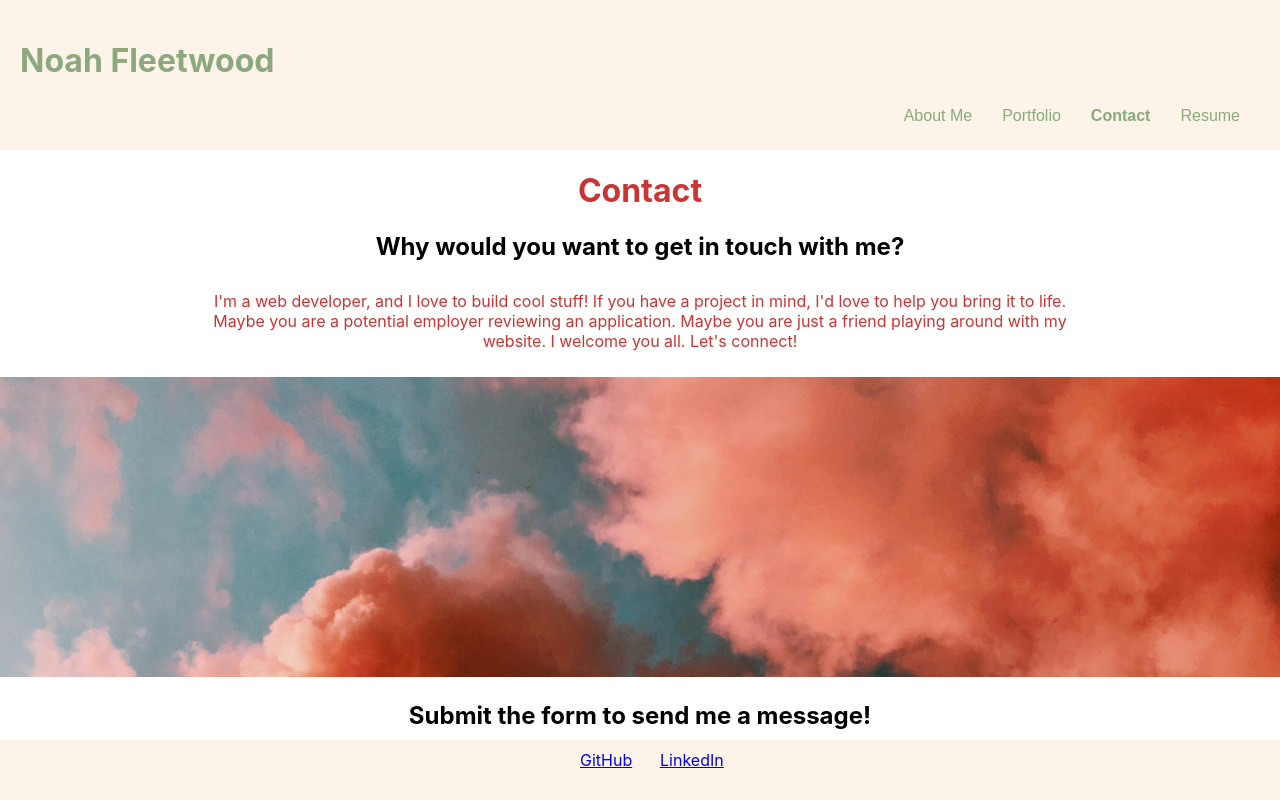
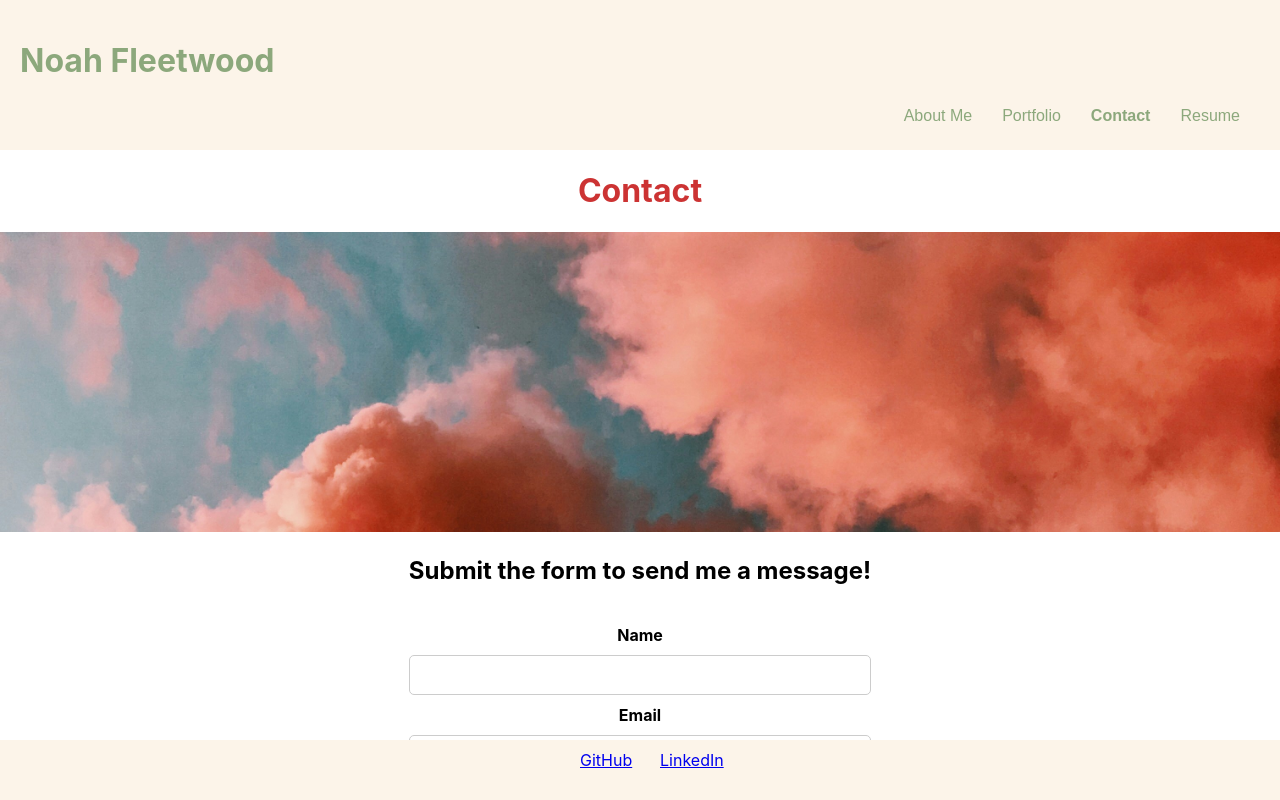
Before and after one commit to Noah-Wyche/react-portfolio, a React (Create React App) app: page / in a window 1280 px wide. Both pictures are taken after a click on the button "Contact". Shown: the top 800 px of the page. Built offline with nearby package versions, Linux system fonts and the light colour scheme.

Commit message:
I have finally gotten the email function of my website to function correctly. while there are many new features I want to put out I also want to get the live version to a working place.

```diff
--- a/package.json
+++ b/package.json
@@ -4,9 +4,12 @@
   "private": true,
   "homepage": "https://gleaming-cucurucho-914cd2.netlify.app/",
   "dependencies": {
+    "@emailjs/browser": "^4.3.3",
     "@testing-library/jest-dom": "^5.17.0",
     "@testing-library/react": "^13.4.0",
     "@testing-library/user-event": "^13.5.0",
+    "ejs": "^3.1.10",
+    "emailjs-com": "^3.2.0",
     "nodemailer": "^6.9.13",
     "react": "^18.2.0",
     "react-dom": "^18.2.0",
--- a/src/pages/Contact.css
+++ b/src/pages/Contact.css
@@ -4,12 +4,6 @@
 
 .ContactContent {
   color: #990000; /* Darker red text color */
-}
-
-.SillyAnswer {
-  color: #cc3333; /* Dark red text color */
-  padding: 10px 200px;
-
 }
 
 .ContactImage {
@@ -27,26 +21,19 @@
   display: flex;
   flex-direction: column;
   align-items: center;
-}
-
-.FormField {
-  margin-bottom: 20px;
-  display: flex;
-  flex-direction: column;
-  align-items: center;
-  width: 32%;
+  padding: 10px 200px;
 }
 
 label {
   display: flex;
   font-weight: bold;
-  margin-bottom: 5px;
-  align-self: flex-start;
+  margin: 10px;
 }
 
 .contactButton {
   width: 100px;
   padding: 10px;
+  margin-top: 20px;
   background-color: #cc3333; /* Dark red background color */
   color: white;
   border: none;
@@ -57,25 +44,27 @@
 input[type="text"],
 input[type="email"],
 textarea {
-  width: 100%;
+  width: 50%;
   padding: 10px;
   font-size: 16px;
   border: 1px solid #ccc;
   border-radius: 5px;
   resize: none; /* Disable textarea resizing */
+  display: flex;
+  flex-direction: column;
 }
 
 textarea {
   height: 200px; /* Set height for message box */
-  width: 200%;
+  width: 75%;
 }
 
-@media (max-width: 724px) {
-  .FormField {
-    width: 60%;
+@media (max-width: 1024px) {
+  .ContactForm {
+    padding: 10px;
   }
 
   textarea {
-    width: 130%;
+    width: 90%;
   }
 }
--- a/src/pages/Contact.js
+++ b/src/pages/Contact.js
@@ -1,95 +1,48 @@
-import React, { useState } from 'react';
 import './Contact.css';
-import Contactimage from '../assets/Images/contactBackground.jpg'
+import Contactimage from '../assets/Images/contactBackground.jpg';
+import React, { useRef } from 'react';
+import emailjs from '@emailjs/browser';
 
-const Contact = () => {
-  const [name, setName] = useState('');
-  const [email, setEmail] = useState('');
-  const [message, setMessage] = useState('');
-  const [errorMessage, setErrorMessage] = useState('');
+export const Contact = () => {
+  const form = useRef();
 
-  const handleFormSubmit = async (event) => {
-    event.preventDefault();
+  const sendEmail = (e) => {
+    e.preventDefault();
 
-    // Validate email
-    const isValidEmail = /\S+@\S+\.\S+/.test(email);
-    if (!isValidEmail) {
-      setErrorMessage('Invalid email address.');
-      return;
-    }
-
-    try {
-      // Send email
-      await fetch('/api/send-email', {
-        method: 'POST',
-        headers: {
-          'Content-Type': 'application/json',
+    emailjs
+      .sendForm(
+        'service_pcgq2hk',
+        'contact-form',
+        form.current,
+        'p9yAZ3Rqu_LCG-xH1'
+      )
+      .then(
+        () => {
+          console.log('SUCCESS!');
+          e.target.reset();
         },
-        body: JSON.stringify({ name, email, message }),
-      });
-
-      // Clear form fields after successful submission
-      setName('');
-      setEmail('');
-      setMessage('');
-
-      // Optionally, display a success message to the user
-      alert('Your message has been sent successfully!');
-    } catch (error) {
-      // Handle any errors
-      console.error('Failed to send email:', error);
-      setErrorMessage('Failed to send email. Please try again later.');
-    }
+        (error) => {
+          console.log('FAILED...', error.text);
+        },
+      );
   };
 
-
   return (
-    <div className="ContactContainer">
-      <h1 className="ContactTitle">Contact</h1>
-      <h2 className="SillyQuestion">Why would you want to get in touch with me?</h2>
-      <p className="SillyAnswer">
-        I'm a web developer, and I love to build cool stuff! If you have a project in mind, I'd love to help you bring it to life. Maybe you are a potential employer reviewing an application. Maybe you are just a friend playing around with my website. I welcome you all. Let's connect!
-        </p>
-      <div className="ContactBar">
-          <img className="ContactImage" src={Contactimage} alt="Contact" />
+  <div className="ContactContainer">
+    <h1 className="ContactTitle">Contact</h1>
+    <div className="ContactBar">
+        <img className="ContactImage" src={Contactimage} alt="Contact" />
       </div>
       <h2 className="ContactSubtitle">Submit the form to send me a message!</h2>
-        <p className="ContactDescription">
-          If you have any questions or would like to get in touch, please fill out the form below.
-        </p>
-      <form className="ContactForm" onSubmit={handleFormSubmit}>
-        <div className="FormField">
-          <label htmlFor="name">Name:</label>
-          <input
-            type="text"
-            id="name"
-            value={name}
-            onChange={(event) => setName(event.target.value)}
-            required
-          />
-        </div>
-        <div className="FormField">
-          <label htmlFor="email">Email:</label>
-          <input
-            type="email"
-            id="email"
-            value={email}
-            onChange={(event) => setEmail(event.target.value)}
-            required
-          />
-        </div>
-        <div className="FormField">
-          <label htmlFor="message">Message:</label>
-          <textarea
-            id="message"
-            value={message}
-            onChange={(event) => setMessage(event.target.value)}
-            required
-          ></textarea>
-        </div>
-        <button type="submit" className="contactButton">Submit</button>
-        {errorMessage && <p className="ErrorMessage">{errorMessage}</p>}
-      </form>
+    <form className='ContactForm' ref={form} onSubmit={sendEmail}>
+      <label>Name</label>
+      <input type="text" name="user_name" />
+      <label>Email</label>
+      <input type="email" name="user_email" />
+      <label>Message</label>
+      <textarea name="message" />
+      <input className="contactButton" type="submit" value="Send" />
+    </form>
     </div>
   );
 };
```
Also changed, not shown: 1 other file (tests, documents, lock files or other folders).
